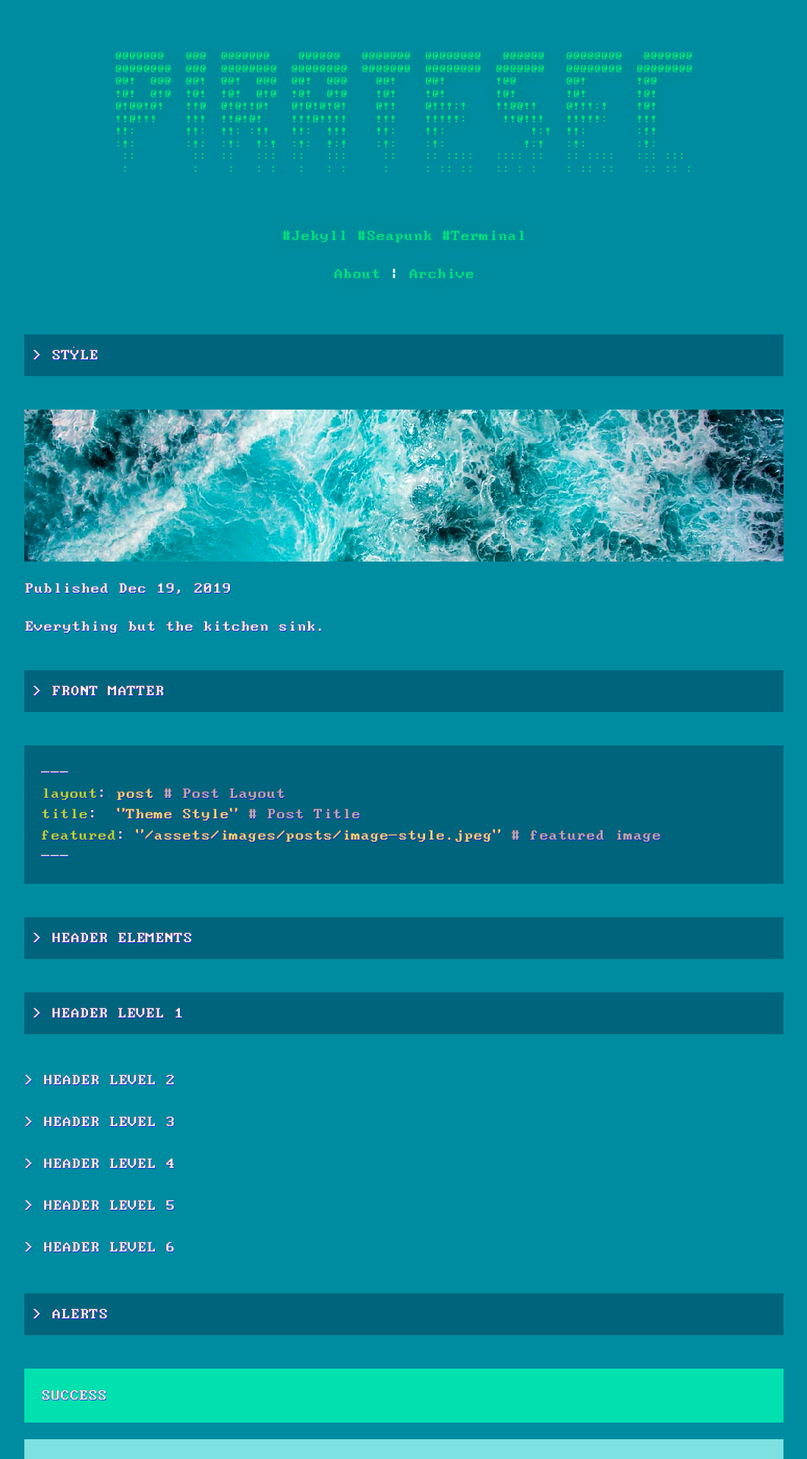
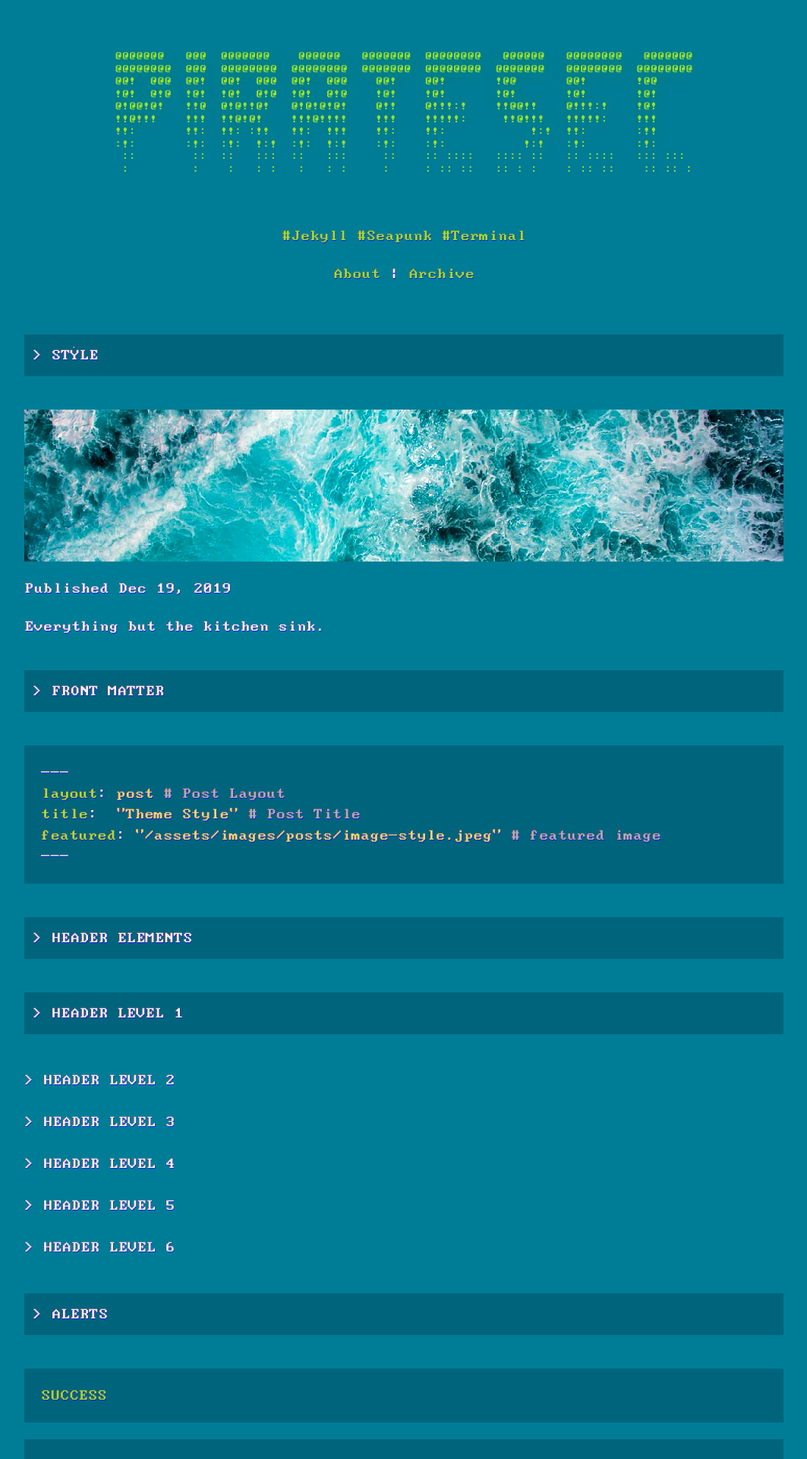
Before and after one commit to x64onl/jekyll-piratesec, a Jekyll site: the page built from _posts/2019-12-19-style.md, in a window 1280 px wide. Shown: the top 1920 px of the page at 76% size, without its empty margins (108-1171 px from the left). Built offline with Jekyll 4.4.1, drawn with Linux system fonts in a browser that asks for light colours.

Commit message:
Balance color scheme

```diff
--- a/_sass/main.scss
+++ b/_sass/main.scss
@@ -3,18 +3,18 @@
 // color scheme - Navy and Ivory by hal - https://terminal.sexy/#Ahsh6N_WAyw2wkVOfL-einpjLjNA_1h5RLWx8vG5Bl9z71hHotmxvrCQYXeN_5mhntnY9vbJ
 
 :root {
-  --background-color: rgb(0, 140, 160); // #008CA0
-  --foreground-color: rgb(0, 100, 125); // #00647D
-  --foreground-color-transparent: rgba(0, 100, 125, 0.50); // #00647D
-  --text-color: rgb(240, 240, 240); // #f0f0f0
-  --link-color: rgb(0, 225, 125); // #00E196
-  --link-color-transparent: rgba(0, 225, 125, 0.25); // #00E196
-  --success-color: rgb(0, 225, 175); // #00E196
-  --info-color: rgb(125, 225, 225); // #78d4e6
-  --warn-color: rgb(225, 225, 125); // #e3da87
-  --danger-color: rgb(225, 48, 109); // #d9306d
-  --red-shift: rgba(255, 0, 0, 0.75); // #ff0000
-  --blue-shift: rgba(0, 0, 255, 0.75); // #0000ff
+  --background-color: rgb(0, 125, 150);
+  --foreground-color: rgb(0, 100, 125);
+  --foreground-color-transparent: rgba(0, 100, 125, 0.50);
+  --text-color: rgb(240, 240, 240);
+  --link-color: rgb(150, 225, 50);
+  --link-color-transparent: rgba(150, 225, 50, 0.25);
+  --success-color: rgb(150, 225, 50);
+  --info-color: rgb(100, 225, 250);
+  --warn-color: rgb(225, 225, 125);
+  --danger-color: rgb(250, 50, 125);
+  --red-shift: rgba(255, 0, 0, 0.75);
+  --blue-shift: rgba(0, 0, 255, 0.75);
 }
 
 // reusable elements
@@ -201,7 +201,6 @@ h1, h2, h3, h4, h5, h6 {
 a, a:active, a:hover, a:visited {
   color: var(--link-color);
   text-decoration: none;
-  text-shadow: 0 0 1rem var(--link-color-transparent);
 }
 
 strong {
@@ -277,6 +276,7 @@ header {
     line-height: 0.75rem;
     margin: 2rem 0 2rem 0;
     font-size: 0.75rem;
+    text-shadow: 0 0 1rem var(--link-color-transparent);
 
     .logo-small {
       display: none;
@@ -331,25 +331,29 @@ main {
   .success {
     @include padding;
     text-transform: uppercase;
-    background: var(--success-color);
+    color: var(--success-color);
+    background: var(--foreground-color);
   }
 
   .info {
     @include padding;
     text-transform: uppercase;
-    background: var(--info-color);
+    color: var(--info-color);
+    background: var(--foreground-color);
   }
 
   .warn {
     @include padding;
     text-transform: uppercase;
-    background: var(--warn-color);
+    color: var(--warn-color);
+    background: var(--foreground-color);
   }
 
   .danger {
     @include padding;
     text-transform: uppercase;
-    background: var(--danger-color);
+    color: var(--danger-color);
+    background: var(--foreground-color);
   }
 }
 
```
